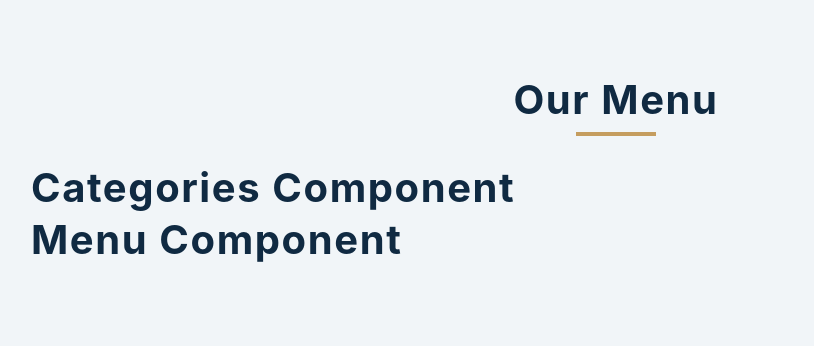
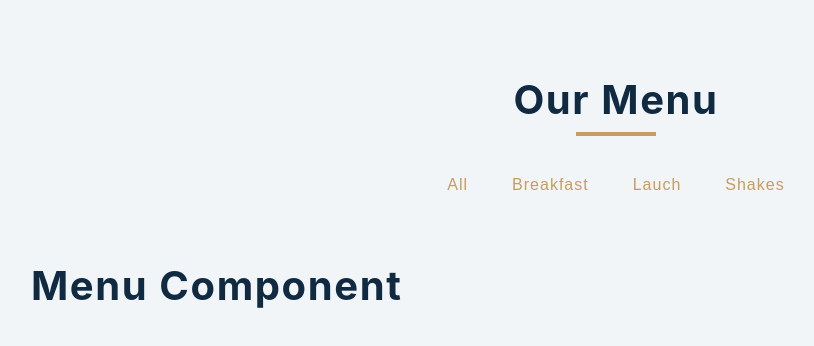
Before and after one commit to xxxmarxxx/menu, a React (Create React App) app: page / in a window 1280 px wide. Shown: the top 346 px of the page, without its empty margins (24-838 px from the left). Built offline with nearby package versions, Linux system fonts and the light colour scheme.

Commit message:
add link button

```diff
--- a/src/Categories.js
+++ b/src/Categories.js
@@ -1,7 +1,22 @@
-import React from 'react';
+import React from "react";
 
-const Categories = () => {
-  return <h2>categories component</h2>;
+const Categories = ({ filterItems }) => {
+  return (
+    <div className="btn-container">
+      <button className="filter-btn" onClick={() => filterItems("all")}>
+        all
+      </button>
+      <button className="filter-btn" onClick={() => filterItems("breakfast")}>
+        breakfast
+      </button>
+      <button className="filter-btn" onClick={() => filterItems("lunch")}>
+        lauch
+      </button>
+      <button className="filter-btn" onClick={() => filterItems("shakes")}>
+      shakes
+      </button>
+    </div>
+  );
 };
 
 export default Categories;
```
